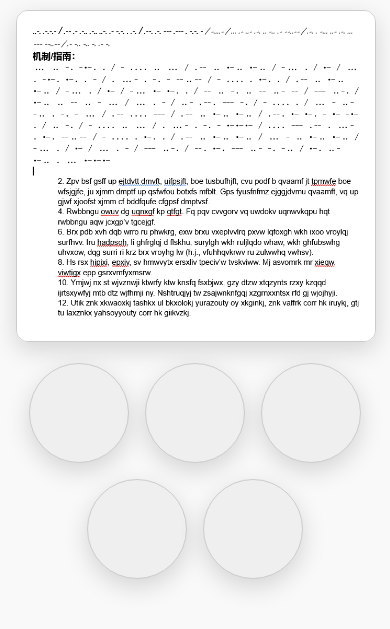
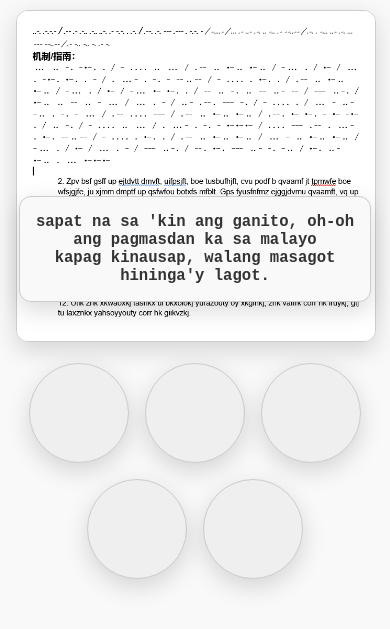
Before and after one commit to technowallface/technowallface.github.io, a plain HTML site: page index.html in a window 390 px wide. Shown: the part 173-802 px from the top of the page. Drawn offline with Linux system fonts and the light colour scheme.

Commit message:
samahan mo ako

```diff
--- a/index.html
+++ b/index.html
@@ -12,6 +12,14 @@
     />
 
     <style>
+      * {
+        transition: 0.2s;
+      }
+      @media (prefers-reduced-motion) {
+        * {
+          transition: 0;
+        }
+      }
       html {
         height: 100vh;
         font-family: "JetBrains Mono", sans-serif;
@@ -35,6 +43,37 @@
         justify-content: center;
         overflow: hidden;
         height: 100%;
+      }
+      #wlang-kakulangan {
+        font-weight: 700;
+        color: #333;
+        text-align: end;
+        margin-left: 16px;
+        writing-mode: vertical-rl;
+        /* screw you */
+        user-select: none;
+        cursor: pointer;
+        transform-origin: center center;
+      }
+      pre {
+        text-orientation: mixed;
+      }
+      @media (max-width: 768px) {
+        #wlang-kakulangan {
+          position: absolute;
+          background-color: #f9f9f9;
+          border: 1px solid #ccc;
+          font-size: 4vw;
+          text-align: center;
+          border-radius: 12px;
+          box-shadow: 0px 8px 24px 0px rgba(0, 0, 0, 0.15);
+          margin: 0;
+          writing-mode: horizontal-tb;
+          pre {
+            margin: 0;
+            padding: 16px;
+          }
+        }
       }
       img {
         width: 100%;
@@ -82,6 +121,12 @@
   </head>
   <body>
     <!-- https://github.com/technowallface/technowallface.github.io -->
+    <div id="wlang-kakulangan">
+      <pre>sapat na sa 'kin ang ganito, oh-oh
+ang pagmasdan ka sa malayo
+kapag kinausap, walang masagot
+hininga'y lagot.</pre>
+    </div>
     <div class="lapit-lapit-ka">
       <h1 class="hindi-mo-ba-ako-lilisanin">// DO NOT PANIC</h1>
       <a href="./image.png">
@@ -113,7 +158,9 @@
       // sneaky breeky
       // pm no. 2 the entirety of Multo
       document.getElementById("one").onclick = function () {
-        window.open("https://drive.google.com/file/d/1qd-V3Ub-rXe08tVzFqLP6tqP0efUeiOd/view?usp=sharing");
+        window.open(
+          "https://drive.google.com/file/d/1qd-V3Ub-rXe08tVzFqLP6tqP0efUeiOd/view?usp=sharing"
+        );
       };
       document.getElementById("two").onclick = function () {
         window.open("https://www.youtube.com/watch?v=GMgsFZ4rkEI");
@@ -127,6 +174,20 @@
       document.getElementById("five").onclick = function () {
         window.open("https://dsbure.github.io/gany-seatplan/");
       };
+
+      const z = document.getElementById("wlang-kakulangan");
+      z.onclick = function () {
+        z.style["opacity"] = 0;
+        z.style["transform"] = "scaleX(0)";
+        if (window.innerWidth >= 768) {
+          z.style["margin-right"] = "-" + (z.offsetWidth + 16) + "px";
+        }
+        // xofsmr
+        console.log("to be continued...");
+        setInterval(() => {
+          z.style["display"] = "none";
+        }, 300)
+      }
     </script>
   </body>
 </html>
```
